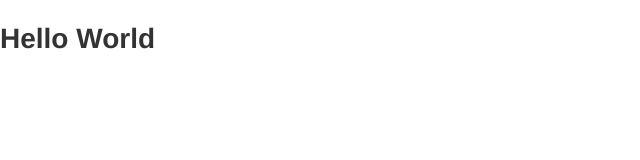
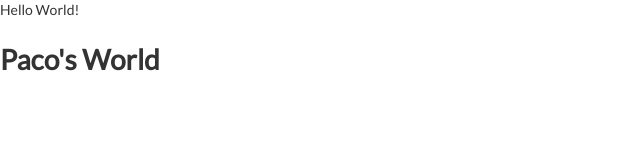
Before and after one commit to paco-orozco/Move-, a plain HTML site: page index.html in a window 1280 px wide. Shown: the whole page, without its empty margins (0-640 px from the left). Drawn offline with Linux system fonts and the light colour scheme.

Commit message:
font family working

```diff
--- a/index.html
+++ b/index.html
@@ -2,10 +2,14 @@
 <html>
 <head>
   <title>Move - UI Developer Project</title>
+  <!-- Lato Font -->
+  <link href='http://fonts.googleapis.com/css?family=Lato' rel='stylesheet' type='text/css'>
   <!-- stylesheets -->
   <link rel="stylesheet" type="text/css" href="styles/bootstrap.css">
+  <link rel="stylesheet" type="text/css" href="styles/style.css">
 </head>
 <body>
-  <h1>Hello World</h1>
+  <header>Hello World!</header>
+  <h1>Paco's World</h1>
 </body>
 </html>
--- a/styles/style.css
+++ b/styles/style.css
@@ -0,0 +1,7 @@
+body {
+  font-family: 'Lato', sans-serif;
+  font-size: 14px;
+  line-height: 1.42857143;
+  color: #333333;
+  background-color: #ffffff;
+}
```
